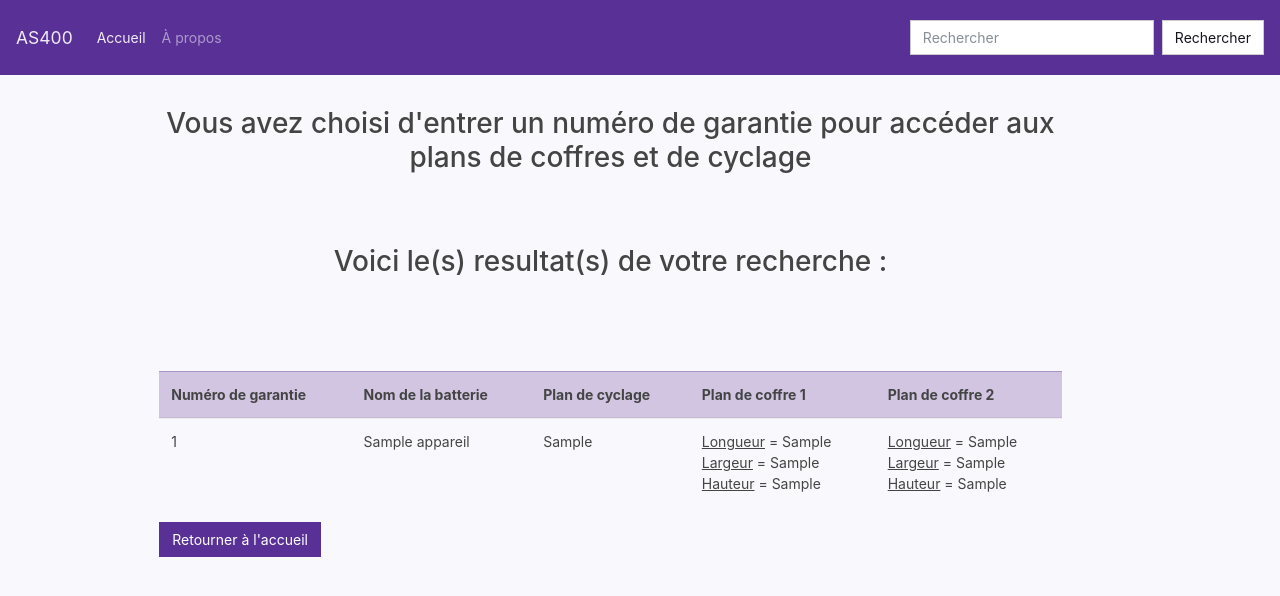
After one commit to saminaminaa/AS400, a PHP site: template src/vue/garantie-plans.html.twig in a window 1280 px wide. The commit adds this page. Shown: the top 596 px of the page. Run offline with PHP 8.4, Linux system fonts and the light colour scheme; the template is opened without the code that fills it: most values are stand-ins (such as "Sample title", 1, 10 or a date in 2020); some libraries are stand-ins or nearby versions.

Commit message:
bouton retour ok, besoin 7 ok (manque plus que 1 besoin)

```diff
--- a/src/config/routing.php
+++ b/src/config/routing.php
@@ -8,6 +8,7 @@
         $lesPages['article-commandes'] = "actionArticleCommandes";
         $lesPages['detailscommande'] = "actionDetailCommande";
         $lesPages['infosbatteries2000'] = "actionInfosBatteries2000";
+        $lesPages['garantie-plans'] = "actionGarantiePlans";
 
       /*   if ($db == NULL) {
             return "nous ne trouvons pas de bd";
--- a/src/vue/article-commandes.html.twig
+++ b/src/vue/article-commandes.html.twig
@@ -47,6 +47,9 @@
 </div>
 </div>
 
+<a type="button" href="index.php?" class="btn btn-primary"> <FONT color="white"> Retourner à l'accueil </FONT></a>
+
+
 
 
 {% endblock %}
--- a/src/vue/chariot-batteriesplans.html.twig
+++ b/src/vue/chariot-batteriesplans.html.twig
@@ -54,6 +54,7 @@
 </table>
 </div>
 </div>
+<a type="button" href="index.php?" class="btn btn-primary"> <FONT color="white"> Retourner à l'accueil </FONT></a>
 
 
 
--- a/src/vue/codeclient-detailscommande.html.twig
+++ b/src/vue/codeclient-detailscommande.html.twig
@@ -61,6 +61,8 @@
 </div>
 </div>
 
+<a type="button" href="index.php?" class="btn btn-primary"> <FONT color="white"> Retourner à l'accueil </FONT></a>
+
 
 
 {% endblock %}
--- a/src/vue/detailscommande.html.twig
+++ b/src/vue/detailscommande.html.twig
@@ -74,5 +74,9 @@
 </div>
 </div>
 
+<div style="text-align:center">
+<a type="button" class="btn btn-primary" href=javascript:history.go(-1)>Retour</a> <br><br>
+<a type="button" href="index.php?" class="btn btn-primary"> <FONT color="white"> Retourner à l'accueil </FONT></a>
+</div>
 
 {% endblock %}
--- /dev/null
+++ b/src/vue/garantie-plans.html.twig
@@ -0,0 +1,51 @@
+{% extends "base.html.twig" %}
+{% block style %}<link href="css/style-signin.css" rel="stylesheet"> {% endblock %}
+{% block title %} {{ parent() }}  {% endblock %}
+
+{% block contenu %}
+<div style="text-align:center">
+<h2> Vous avez choisi d'entrer un numéro de garantie pour accéder aux plans de coffres et de cyclage</h2>
+<br>
+<br>
+</div> <br>
+<div style="text-align:center">
+  <h2> Voici le(s) resultat(s) de votre recherche :  </h2>
+</div>
+<br>
+<br><br><br>
+
+
+<div class="panel panel-default">
+<div class="table-responsive">
+<table class="table table-hover">
+  <thead>
+    <tr class="table-primary">
+      <th scope="col">Numéro de garantie</th>
+      <th scope="col">Nom de la batterie</th>
+      <th scope="col">Plan de cyclage </th>
+      <th scope="col">Plan de coffre 1</th>
+      <th scope="col">Plan de coffre 2</th>
+    </tr>
+  </thead>
+  <tbody>
+
+    {% for ta in listeRechercheGarant %}
+      <tr>
+        <td>{{ta.id}}</td>
+        <td>{{ta.appareil}}</td>
+        <td>{{ta.planCyclage}}</td>
+        <td><u>Longueur</u> = {{ta.longueur1}}<br><u>Largeur</u> = {{ta.largeur1}}<br><u>Hauteur</u> = {{ta.hauteur1}}</td>
+        <td><u>Longueur</u> = {{ta.longueur2}}<br><u>Largeur</u> = {{ta.largeur2}}<br><u>Hauteur</u> = {{ta.hauteur2}}</td>
+       </tr>
+    {% endfor %}
+  </tbody>
+</table>
+</div>
+</div>
+
+<a type="button" href="index.php?" class="btn btn-primary"> <FONT color="white"> Retourner à l'accueil </FONT></a>
+
+
+
+
+{% endblock %}
--- a/src/vue/infosbatteries2000.html.twig
+++ b/src/vue/infosbatteries2000.html.twig
@@ -43,6 +43,8 @@
 </div>
 </div>
 
+<a type="button" href="index.php?" class="btn btn-primary"> <FONT color="white"> Retourner à l'accueil </FONT></a>
+
 
 
 {% endblock %}
--- a/src/vue/serie-dimensionsinfos.html.twig
+++ b/src/vue/serie-dimensionsinfos.html.twig
@@ -55,6 +55,7 @@
 </div>
 </div>
 
+<a type="button" href="index.php?" class="btn btn-primary"> <FONT color="white"> Retourner à l'accueil </FONT></a>
 
 
 {% endblock %}
--- a/src/vue/serie-plan.html.twig
+++ b/src/vue/serie-plan.html.twig
@@ -41,6 +41,7 @@
 </div>
 </div>
 
+<a type="button" href="index.php?" class="btn btn-primary"> <FONT color="white"> Retourner à l'accueil </FONT></a>
 
 
 {% endblock %}
--- a/web/index.php
+++ b/web/index.php
@@ -10,6 +10,7 @@
     require_once '../src/controleur/controleur_article_commandes.php';
     require_once '../src/controleur/controleur_detailscommande.php';
     require_once '../src/controleur/controleur_infosbatteries2000.php';
+    require_once '../src/controleur/controleur_garantie_plans.php';
     require_once '../src/app/connexion.php';
     require_once '../src/modele/_class.php';
 
```
Also changed, not shown: src/controleur/controleur_garantie_plans.php (added, +19 -0 lines), src/modele/class_tacoapp.php (+14 -0 lines), src/vue/index.html.twig (+22 -20 lines).
